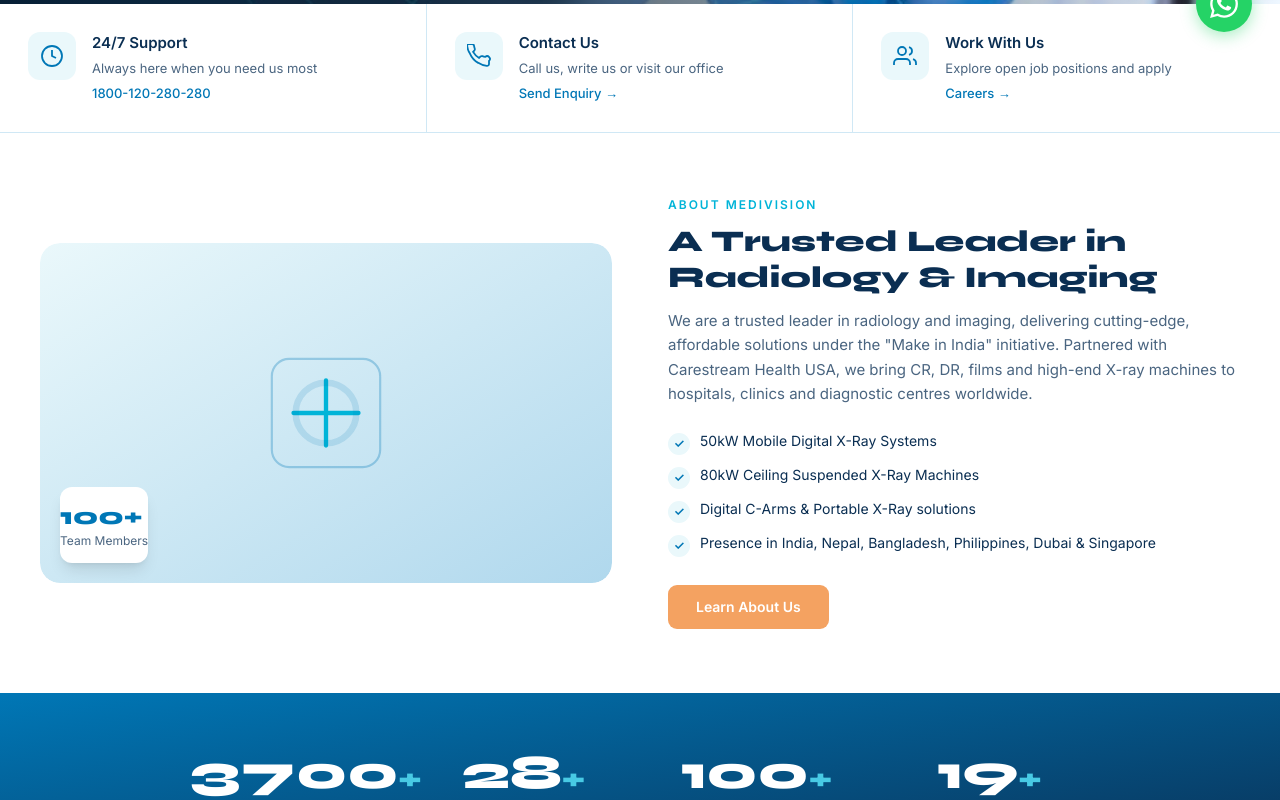
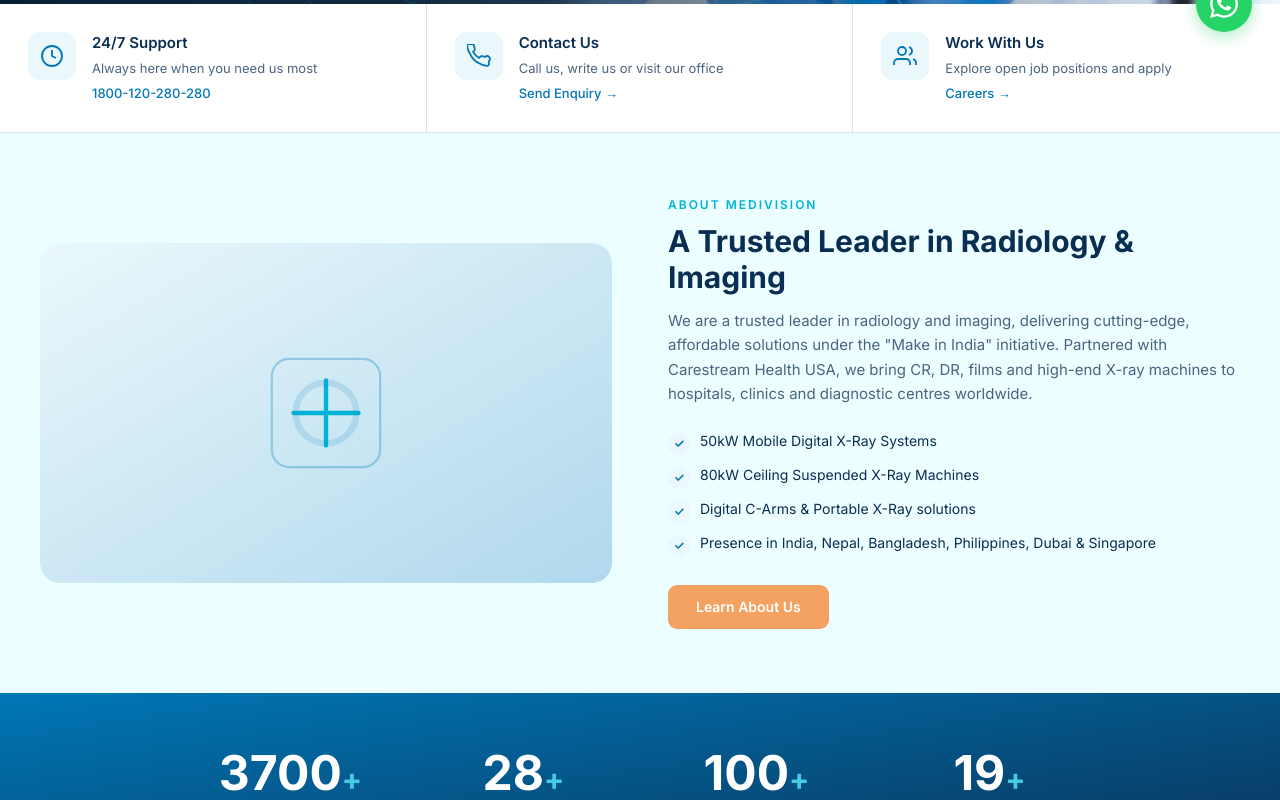
Before and after one commit to shivangsha350/Poiya-Healthcare, a React (Create React App) app in the folder frontend/: page / in a window 1280 px wide. Shown: the part 740-1540 px from the top of the page. Built offline with nearby package versions, Linux system fonts and the light colour scheme; the HTML template or start-up script is replaced by a standard one.

Commit message:
Initial commit

```diff
--- a/frontend/src/index.css
+++ b/frontend/src/index.css
@@ -3,6 +3,7 @@
 @tailwind base;
 @tailwind components;
 @tailwind utilities;
+@tailwind base;
 
 body {
   font-family: 'Inter', sans-serif;
--- a/frontend/src/pages/Home.js
+++ b/frontend/src/pages/Home.js
@@ -25,7 +25,7 @@
       <QuickInfo />
 
       {/* About */}
-      <section className="px-5 sm:px-10 py-12 md:py-16">
+      <section className="px-5 sm:px-10 py-12 md:py-16 bg-cyan-50">
         <div className="grid grid-cols-1 lg:grid-cols-2 gap-10 lg:gap-14 items-center max-w-7xl mx-auto">
           <div className="rounded-[20px] overflow-hidden order-2 lg:order-1">
             <div className="w-full h-[240px] md:h-[340px] bg-gradient-to-br from-lightbg to-[#B0D8ED] rounded-[20px] flex items-center justify-center relative">
@@ -34,10 +34,6 @@
                 <path d="M60 30v60M30 60h60" stroke="#00B4D8" strokeWidth="4" strokeLinecap="round" />
                 <circle cx="60" cy="60" r="28" stroke="#0077B6" strokeWidth="6" strokeOpacity="0.15" />
               </svg>
-              <div className="absolute bottom-5 left-5 bg-white rounded-xl px-4.5 py-3.5 shadow-lg">
-                <div className="font-display text-2xl font-extrabold text-mid">100+</div>
-                <div className="text-xs text-textmuted">Team Members</div>
-              </div>
             </div>
           </div>
           <div className="order-1 lg:order-2">
--- a/frontend/tailwind.config.js
+++ b/frontend/tailwind.config.js
@@ -17,10 +17,11 @@
         sectionbg: '#F5FBFD',
         footerbg: '#071E36',
       },
+
       fontFamily: {
         sans: ['Inter', 'sans-serif'],
-        display: ['Syne', 'sans-serif'],
-        playfair: ['"Playfair Display"', 'serif'], // 👈 yeh add karo
+        display: ['Inter', 'sans-serif'],
+        body: ['Inter', 'sans-serif'],
       },
     },
   },
```
Also changed, not shown: frontend/src/Assets/About.png (added).
